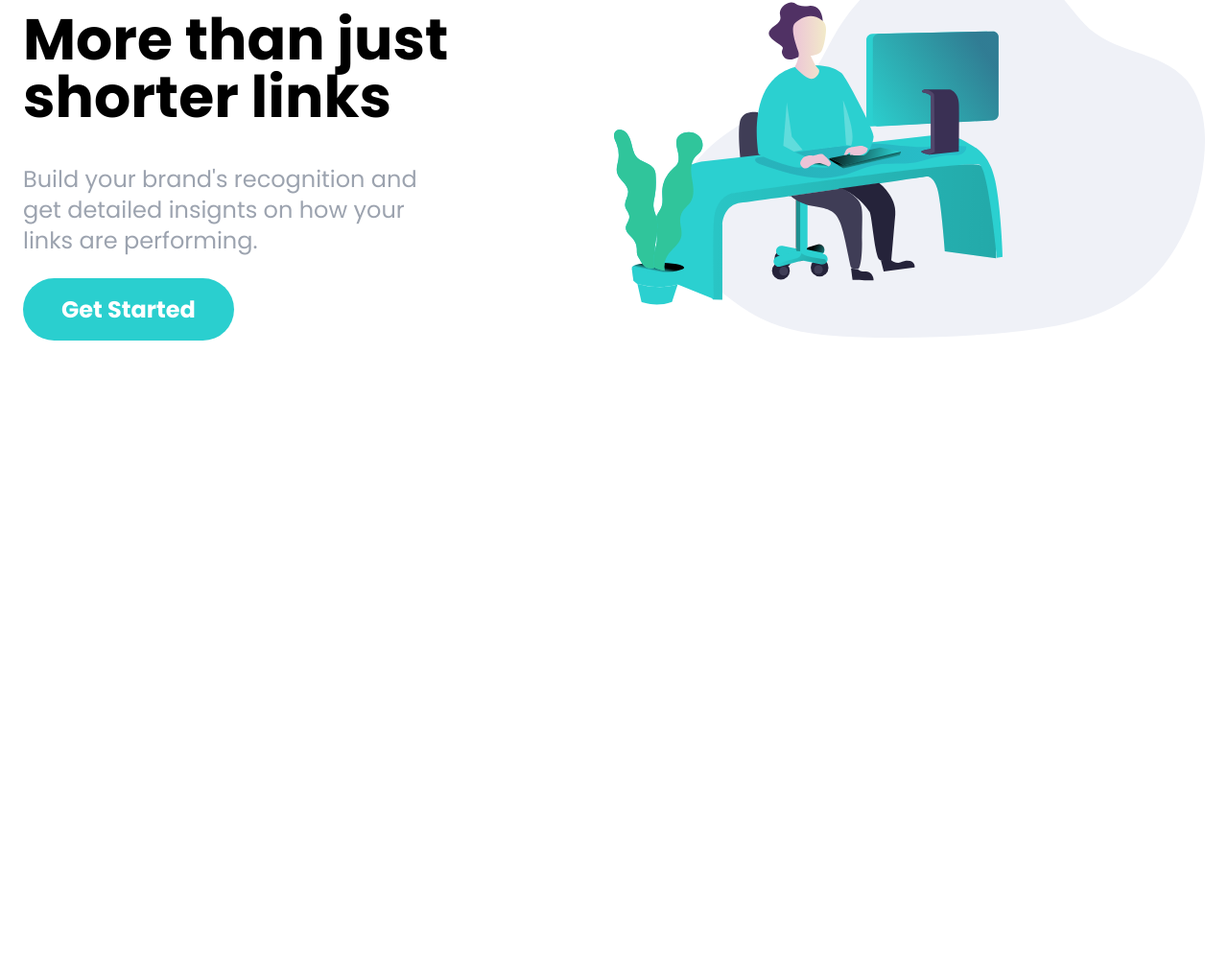
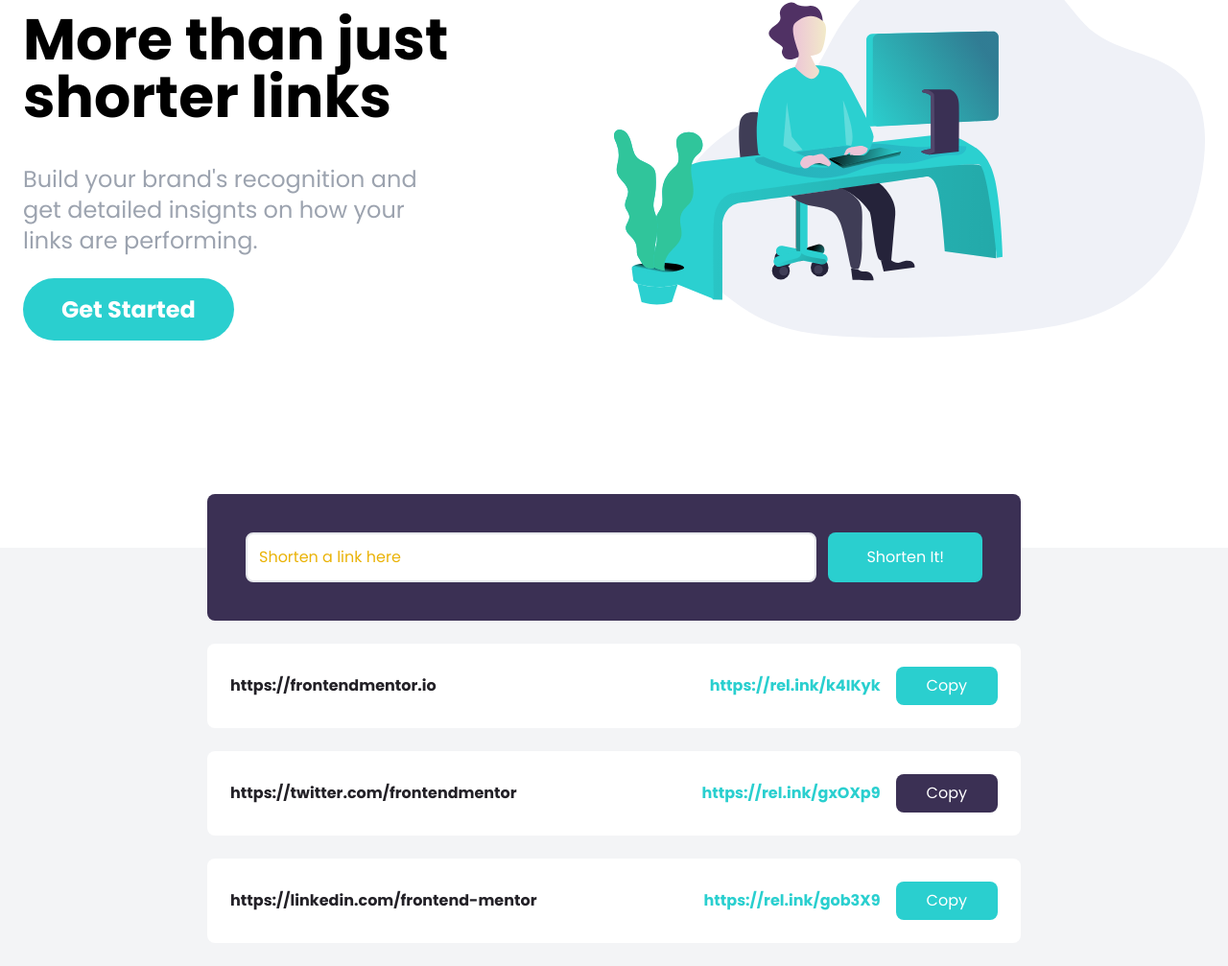
Before and after one commit to bugsbrog/tailwindcss, a website: page Projects/Shortly Website/index.html in a window 1280 px wide. Shown: the part 173-1180 px from the top of the page at 96% size. Before the commit the page ends 800 px from the top, so only its background shows below. Drawn offline with Linux system fonts and the light colour scheme.

Commit message:
Shorten Form & Links

```diff
--- a/Projects/Shortly Website/index.html
+++ b/Projects/Shortly Website/index.html
@@ -79,6 +79,79 @@
       </div>
     </div>
   </section>
+
+  <!-- Shorten Section -->
+  <section id="shorten" class="relative bg-gray-100">
+    <!-- Shorten Container -->
+    <div class="max-w-4xl mx-auto p-6 space-y-6">
+      <!-- Form -->
+      <form id="link-form" class="relative flex flex-col w-full p-10
+      -mt-20 space-y-4 bg-darkViolet rounded-lg md:flex-row
+      md:space-y-0 md:space-x-3">
+        <input type="text" class="flex-1 p-3 border-2 rounded-lg
+        placeholder-yellow-500 focus:outline-none" placeholder="Shorten a link here" id="link-input">
+
+        <button class="px-10 py-3 text-white bg-cyan rounded-lg
+        hover:bg-cyanLight focus:outline-none md:py-2">
+          Shorten It!
+        </button>
+      </form>
+
+      <!-- Link 1 -->
+      <div class="flex flex-col items-center justify-between w-full
+      p-6 bg-white rounded-lg md:flex-row">
+        <p class="font-bold text-center text-veryDarkViolet
+        md:text-left">
+          https://frontendmentor.io
+        </p>
+
+        <div class="flex flex-col items-center justify-end flex-1
+        space-x-4 space-y-2 md:flex-row md:space-y-0">
+          <div class="font-bold text-cyan">https://rel.ink/k4IKyk</div>
+          <button class="p-2 px-8 text-white bg-cyan
+          rounded-lg hover:opacity-70 focus:outline-none">
+            Copy
+          </button>
+        </div>
+      </div>
+
+      <!-- Link 2 -->
+      <div class="flex flex-col items-center justify-between w-full
+      p-6 bg-white rounded-lg md:flex-row">
+        <p class="font-bold text-center text-veryDarkViolet
+        md:text-left">
+          https://twitter.com/frontendmentor
+        </p>
+
+        <div class="flex flex-col items-center justify-end flex-1
+        space-x-4 space-y-2 md:flex-row md:space-y-0">
+          <div class="font-bold text-cyan">https://rel.ink/gxOXp9</div>
+          <button class="p-2 px-8 text-white bg-darkViolet
+          rounded-lg hover:opacity-70 focus:outline-none">
+            Copy
+          </button>
+        </div>
+      </div>
+
+      <!-- Link 3 -->
+      <div class="flex flex-col items-center justify-between w-full
+      p-6 bg-white rounded-lg md:flex-row">
+        <p class="font-bold text-center text-veryDarkViolet
+        md:text-left">
+          https://linkedin.com/frontend-mentor
+        </p>
+
+        <div class="flex flex-col items-center justify-end flex-1
+        space-x-4 space-y-2 md:flex-row md:space-y-0">
+          <div class="font-bold text-cyan">https://rel.ink/gob3X9</div>
+          <button class="p-2 px-8 text-white bg-cyan
+          rounded-lg hover:opacity-70 focus:outline-none">
+            Copy
+          </button>
+        </div>
+      </div>
+    </div>
+  </section>
 </body>
 
 </html>
```
Also changed, not shown: Projects/Shortly Website/css/style.css.
